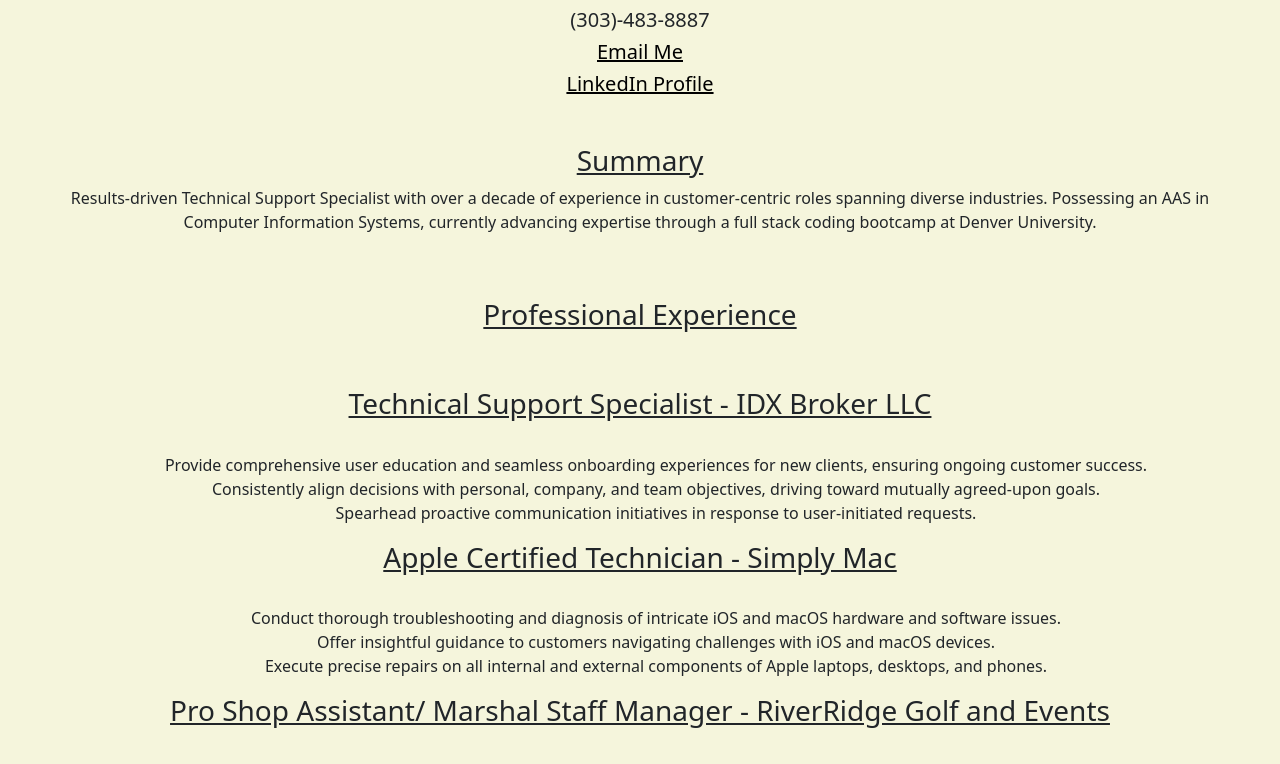
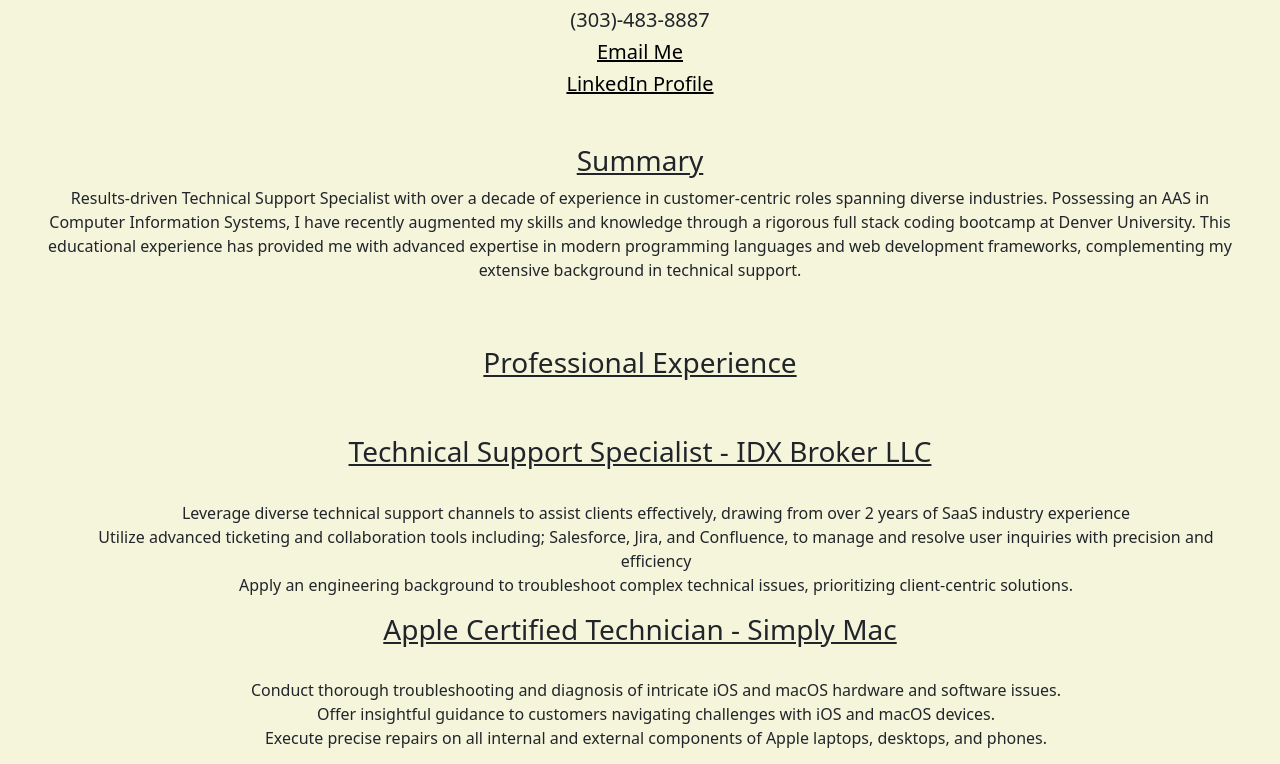
Before and after one commit to jbatcheller32/REACT-Portfolio, a React (Vite) app in the folder REACT Portfolio/: page /Resume in a window 1280 px wide. Shown: the part 488-1252 px from the top of the page. Built offline with nearby package versions, Linux system fonts and the light colour scheme.

Commit message:
udated resume

```diff
--- a/REACT Portfolio/src/pages/Resume.jsx
+++ b/REACT Portfolio/src/pages/Resume.jsx
@@ -26,7 +26,7 @@ export default function Resume() {
             <div className="summary">
                 <h3>Summary</h3>
                 <p>
-                    Results-driven Technical Support Specialist with over a decade of experience in customer-centric roles spanning diverse industries. Possessing an AAS in Computer Information Systems, currently advancing expertise through a full stack coding bootcamp at Denver University.
+                Results-driven Technical Support Specialist with over a decade of experience in customer-centric roles spanning diverse industries. Possessing an AAS in Computer Information Systems, I have recently augmented my skills and knowledge through a rigorous full stack coding bootcamp at Denver University. This educational experience has provided me with advanced expertise in modern programming languages and web development frameworks, complementing my extensive background in technical support.
                 </p>
             </div><br /><br />
 
@@ -36,9 +36,9 @@ export default function Resume() {
                 <div className="job-experience">
                     <h3>Technical Support Specialist - IDX Broker LLC</h3><br />
                     <ul className="skills">
-                        <li>Provide comprehensive user education and seamless onboarding experiences for new clients, ensuring ongoing customer success.</li>
-                        <li>Consistently align decisions with personal, company, and team objectives, driving toward mutually agreed-upon goals.</li>
-                        <li>Spearhead proactive communication initiatives in response to user-initiated requests.</li>
+                        <li>Leverage diverse technical support channels to assist clients effectively, drawing from over 2 years of SaaS industry experience</li>
+                        <li>Utilize advanced ticketing and collaboration tools including; Salesforce, Jira, and Confluence, to manage and resolve user inquiries with precision and efficiency</li>
+                        <li>Apply an engineering background to troubleshoot complex technical issues, prioritizing client-centric solutions.</li>
                     </ul>
                 </div>
 
```
